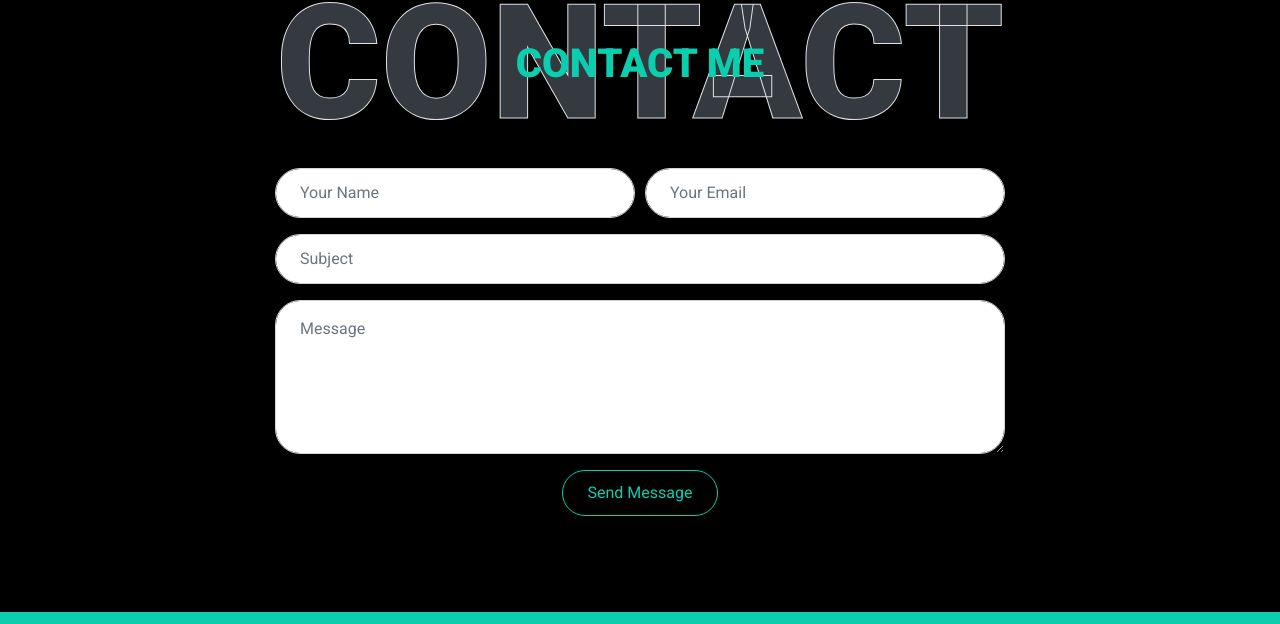
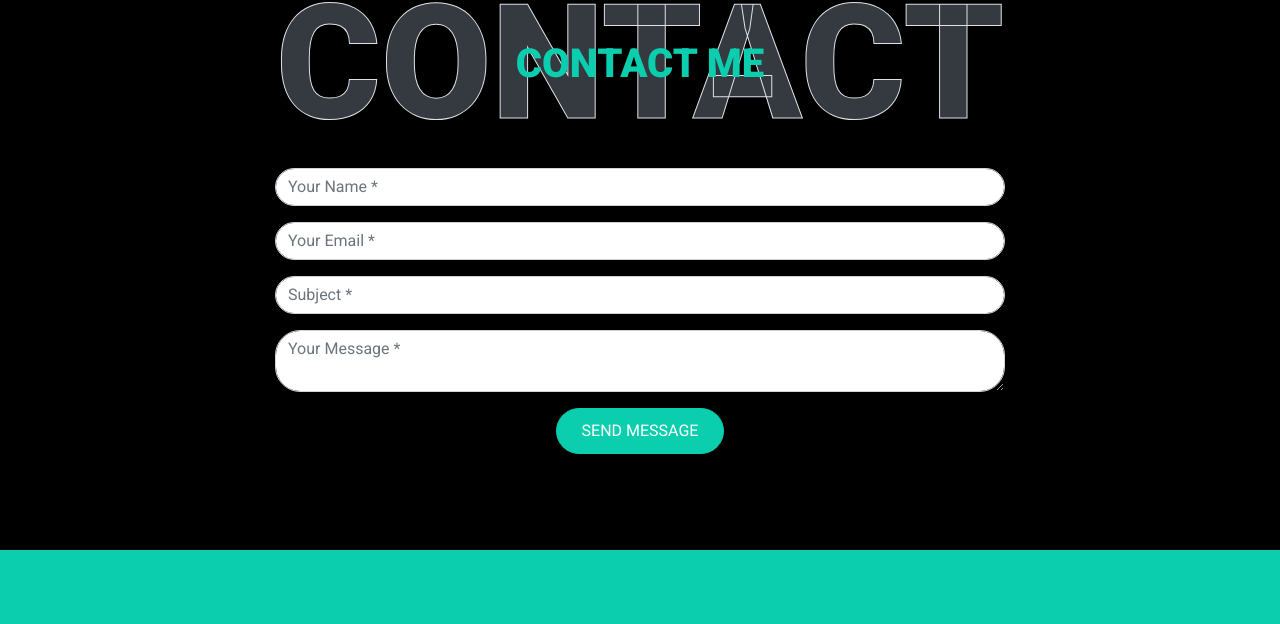
Before and after one commit to cbaguley3/portfolio-site, a plain HTML site: page index.html in a window 1280 px wide. Shown: the part 4864-5488 px from the top of the page. Drawn offline with nearby package versions, Linux system fonts and the light colour scheme.

Commit message:
Update index.html
updated contact form

```diff
--- a/index.html
+++ b/index.html
@@ -678,66 +678,25 @@
           <div class="col-lg-8">
             <div class="contact-form text-center">
               <div id="success"></div>
-              <form name="sentMessage" id="contactForm" netlify novalidate="novalidate">
-                <div class="form-row">
-                  <div class="control-group col-sm-6">
-                    <input
-                      type="text"
-                      class="form-control p-4"
-                      id="name"
-                      placeholder="Your Name"
-                      required="required"
-                      data-validation-required-message="Please enter your name"
-                    />
+              <form id="contactForm" name="contact" netlify>
+                  <div class="form-group">
+                      <input type="text" class="form-control" placeholder="Your Name *" id="name" required data-validation-required-message="Please enter your name.">
                       <p class="help-block text-danger"></p>
                   </div>
-                  <div class="control-group col-sm-6">
-                    <input
-                      type="email"
-                      class="form-control p-4"
-                      id="email"
-                      placeholder="Your Email"
-                      required="required"
-                      data-validation-required-message="Please enter your email"
-                    />
+                  <div class="form-group">
+                      <input type="email" class="form-control" placeholder="Your Email *" id="email" required data-validation-required-message="Please enter your email address.">
                       <p class="help-block text-danger"></p>
                   </div>
-                </div>
-                <div class="control-group">
-                  <input
-                    type="text"
-                    class="form-control p-4"
-                    id="subject"
-                    placeholder="Subject"
-                    required="required"
-                    data-validation-required-message="Please enter a subject"
-                  />
+                  <div class="form-group">
+                      <input type="text" class="form-control" placeholder="Subject *" id="subject" required data-validation-required-message="Please enter the subject.">
                       <p class="help-block text-danger"></p>
                   </div>
-                <div class="control-group">
-                  <textarea
-                    class="form-control py-3 px-4"
-                    rows="5"
-                    id="message"
-                    placeholder="Message"
-                    required="required"
-                    data-validation-required-message="Please enter your message"
-                  ></textarea>
+                  <div class="form-group">
+                      <textarea class="form-control" placeholder="Your Message *" id="message" required data-validation-required-message="Please enter a message."></textarea>
                       <p class="help-block text-danger"></p>
                   </div>
-                <div style="position: absolute; left: -9999px;">
-                  <label for="bot-field">Don't fill this out if you're human:</label>
-                  <input type="text" name="bot-field" id="bot-field" />
-                </div>
-                <div>
-                  <button
-                    class="btn btn-outline-primary"
-                    type="submit"
-                    id="sendMessageButton"
-                  >
-                    Send Message
-                  </button>
-                </div>
+                  <div id="success"></div>
+                  <button type="submit" class="btn btn-primary btn-xl text-uppercase" id="sendMessageButton">Send Message</button>
               </form>
             </div>
           </div>
```
Lines whose indentation alone changed are shown as unchanged.
